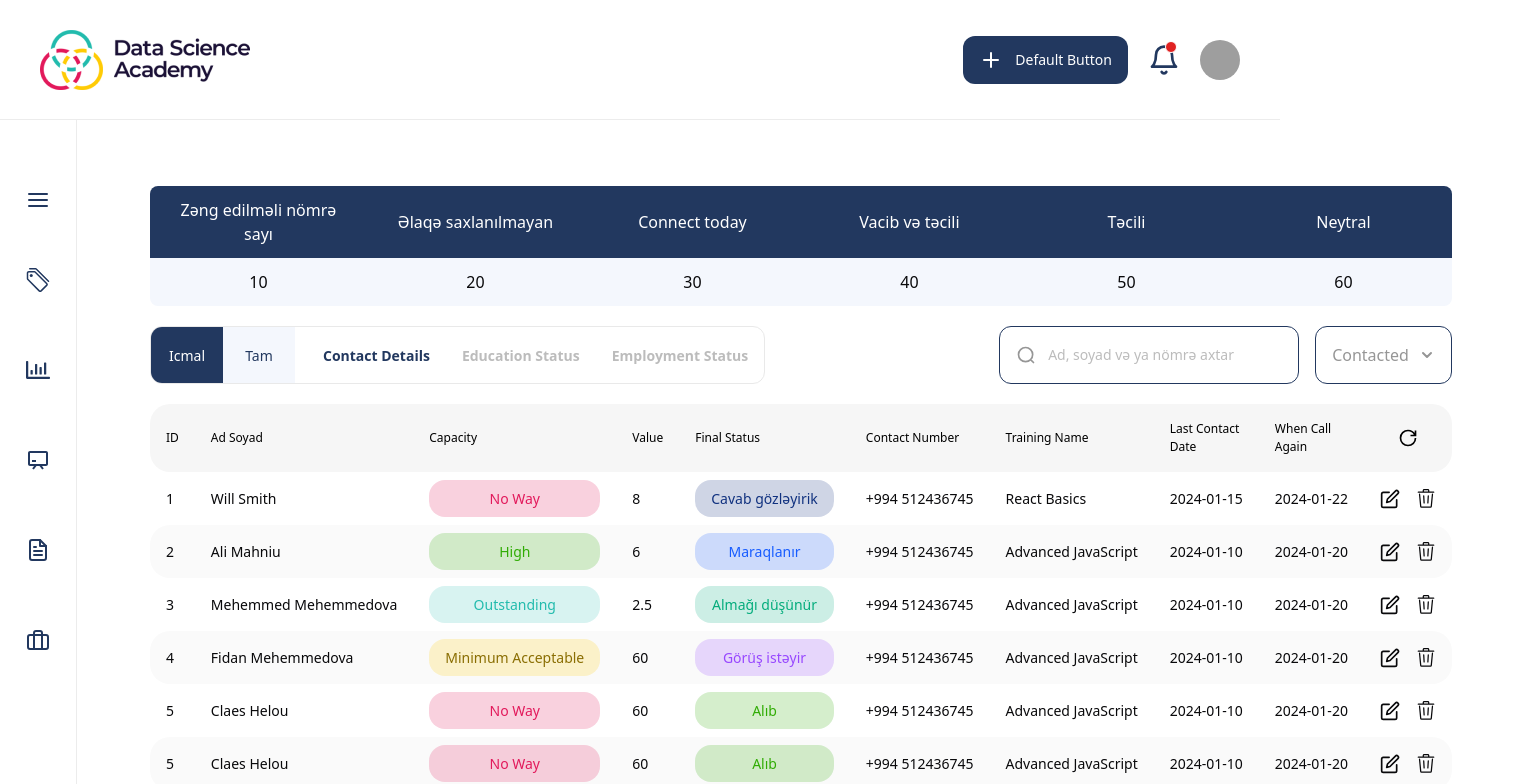
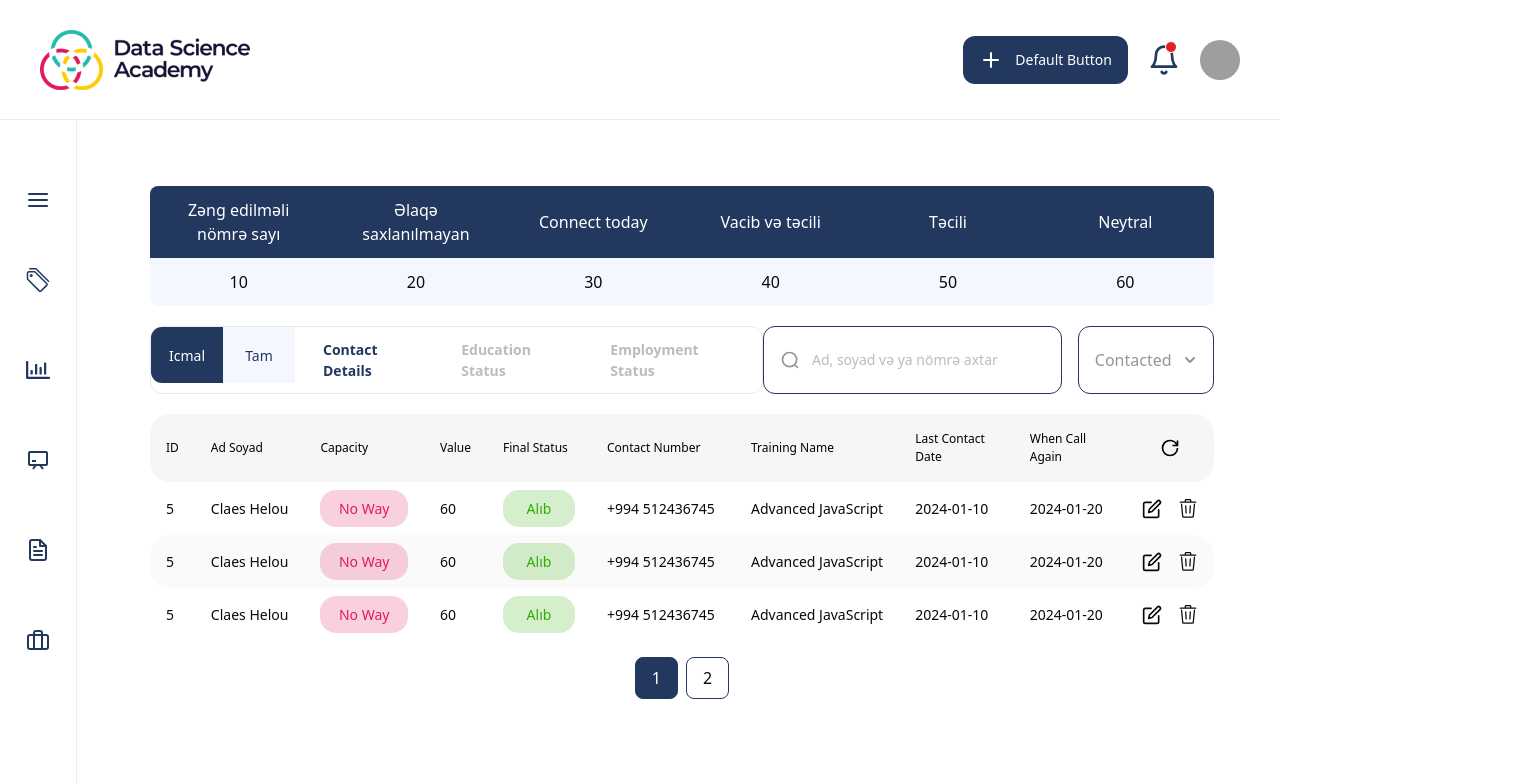
Before and after one commit to QssAnalytic/DataGovernance, a React (Vite) app: page /details in a window 1280 px wide. Shown: the top 784 px of the page, 1518 px wide, since content can reach past the window. Built offline with nearby package versions, Linux system fonts and the light colour scheme; grey boxes are pictures that could not be loaded.

Commit message:
fixing bug

```diff
--- a/src/pages/app-data/components/filter/index.tsx
+++ b/src/pages/app-data/components/filter/index.tsx
@@ -11,10 +11,9 @@ const Filter: React.FC<FilterProps>  = ({ searchTerm, setSearchTerm }) => {
     return (
         <div className="flex mt-10 h-[90px] px-7 z-10 justify-around gap-[10rem]">
             <div className='flex relative justify-center  w-[296px]  border-[0.5px]  bg-[#FAFCFF] border-[#22385F] rounded-xl h-[56px]  px-[16px] py-[14px] '>
-                {/* <img src={searchIcn} className='mr-2' alt="search icon" /> */}
                 <FiSearch  className="mr-2 mt-[2px] text-[#969696] font-montserrat font-bold text-[] text-[24px]"/>
                 <input type="text" value={searchTerm}
-                    onChange={(e) => setSearchTerm(e.target.value)} className="  w-[296px] focus:outline-none  placeholder-font-montserrat placeholder-text-[14px] placeholder-leading-[17.07px]  placeholder-font-normal " placeholder="Ad, soyad və ya nömrə axtar" />
+                    onChange={(e) => setSearchTerm(e.target.value)} className="  w-[296px] bg-[#FAFCFF] focus:outline-none  placeholder-font-montserrat placeholder-text-[14px] placeholder-leading-[17.07px]  placeholder-font-normal " placeholder="Ad, soyad və ya nömrə axtar" />
             </div>
             <FilterData />
 
--- a/src/pages/app-data/components/table/index.tsx
+++ b/src/pages/app-data/components/table/index.tsx
@@ -108,6 +108,7 @@ const Table: React.FC<TableProps> = ({ searchTerm }) => {
         setCurrentPage(page);
     };
     return (
+        <div>
  <div className=" overflow-y-scroll flex rounded-lg  ">
             <table className="min-w-full table-auto rounded-lg border-collapse border border-gray-200 ">
                 <thead className="bg-[#FAFAFA]  rounded-lg">
@@ -203,7 +204,11 @@ const Table: React.FC<TableProps> = ({ searchTerm }) => {
                     ))}
                 </tbody>
             </table>
-            <div className="flex justify-center mt-4">
+
+
+
+        </div>
+        <div className="  flex justify-center mt-4">
                 {Array.from({ length: totalPages }, (_, index) => (
                     <button
                         key={index}
@@ -214,6 +219,10 @@ const Table: React.FC<TableProps> = ({ searchTerm }) => {
                         {index + 1}
                     </button>
                 ))}
+
+
+
+            </div>
           {showModal && (
                 <div className="fixed inset-0 z-50 flex items-center justify-center   bg-[#000000] rounded-lg bg-opacity-70">
                     <div className="bg-white p-6 rounded-lg shadow-custom w-[328px] h-[153px]">
@@ -238,11 +247,8 @@ const Table: React.FC<TableProps> = ({ searchTerm }) => {
                     </div>
                 </div>
             )}
+        </div>
 
-
-
-            </div>
-        </div>
 
     );
 };
--- a/src/pages/app-data/components/training-name/index.tsx
+++ b/src/pages/app-data/components/training-name/index.tsx
@@ -3,7 +3,6 @@ import { MdKeyboardArrowRight } from "react-icons/md";
 import { FaArrowLeft } from "react-icons/fa6";
 import { IoCloseSharp } from "react-icons/io5";
 import { IoSearch } from "react-icons/io5";
-import { RxCross1 } from "react-icons/rx";
 import { IoIosArrowDown } from "react-icons/io";
 
 
@@ -19,6 +18,7 @@ const TrainingName: React.FC<MyComponentProps> = ({ isOpen, onToggle }) => {
     const [isCustomized, setIsCustomized] = useState<boolean>(false);
     const [query, setQuery] = useState<string>('');
     const [isSearch, setIsSearch] = useState<boolean>(false);
+    const [isInputFocused, setIsInputFocused] = useState(false);
 
     const applicationSource: string[] = [
         'Data Science Bootcamp',
@@ -161,36 +161,30 @@ const TrainingName: React.FC<MyComponentProps> = ({ isOpen, onToggle }) => {
 
 
                 <div className='flex flex-col mt-3  gap-[10px]'>
-                    <div className='flex mt-2 px-3 py-1 gap-[7px] '>
+                    <div className='flex flex-col mt-2 px-3 py-1 gap-[7px] '>
 
-                        {!isSearch ? <div className="flex  gap-[5px]">
+                        <div className="flex  gap-[5px]">
                             <span className='cursor-pointer font-montserrat font-normal w-[110px] text-[16px] text-[#1D7EB7] leading-[19.05px]'
                                 onClick={() => (!isCustomized ? selectAll() : selectCustomized())}>
                                 Hamısını seç
                             </span>
                             <div className='w-[5px] h-[5px] rounded bg-[#1D7EB7] mt-[0.5rem]'></div>
                             <span className=' cursor-pointer font-montserrat font-normal text-[16px] text-[#1D7EB7] leading-[19.05px]' onClick={() => (!isCustomized ? reseAll() : resetCustomized())}>Sıfırla</span>
-                        </div> : null}
+                        </div>
 
-                        {isCustomized ? <div className={`flex ml-[2px]  justify-end gap-1 ${isSearch && "w-[200px] h-[30px]  border transition-all duration-700 ease-in-out rounded-lg px-2 py-1"} `} >
-                            {!isSearch ? <div className="w-[1px] transition-all  ease-in-out h-[20px] bg-[#8F8F8F]"></div> : null}
+                        {isCustomized ? <div className={`flex ml-[2px] mt-2 flex-col gap-1 w-[200px]   h-[30px]  border transition-all duration-700 ease-in-out rounded-lg px-2 py-1 `} >
 
-                            {isSearch &&
-                                <input type="text" name="search" className="peer absolute border-none focus:outline-none " value={query}
-                                    onChange={(e) => setQuery(e.target.value)} />
 
-                            }
-                            <IoSearch className={`text-[#8F8F8F] w-[20px] h-[20px] text-end  cursor-pointer peer-focus:hidden ${isSearch && 'transition-all  z-10 relative duration-700 ease-in-out  mr-[10rem]'}`} onClick={toggleSearchBtn} />
-                            <RxCross1
-                                className={`text-[#8F8F8F] z-10 w-[20px] h-[20px] cursor-pointer ${isSearch ? 'block' : 'hidden'
-                                    }`}
-                                onClick={handleToggleCustomized}
-                            />
+                             <input type="text" name="search" className="peer absolute  border-none focus:outline-none " value={query}
+                                onChange={(e) => setQuery(e.target.value)} />
+
+
+                            <IoSearch className={`text-[#8F8F8F] z-10 w-[20px] h-[20px] text-end  cursor-pointer peer-focus:hidden `} onClick={toggleSearchBtn} />
+
 
                         </div>
                             : null
                         }
-
                     </div>
                     <div>
 
--- /dev/null
+++ b/src/pages/lead-details/components/Contact Table/index.tsx
@@ -0,0 +1,128 @@
+/* eslint-disable @typescript-eslint/no-explicit-any */
+import React from "react";
+import { GrRefresh } from "react-icons/gr";
+import { FiEdit } from "react-icons/fi";
+import { GoTrash } from "react-icons/go";
+import {
+  getCapacityStyles,
+  getStatusStyles,
+} from "@/helpers/changinColorTable";
+import PaginationControls from "../Pagination Buttons";
+
+interface TableProps {
+  headers: string[];
+  data: { [key: string]: any }[];
+}
+
+const ContactTable: React.FC<TableProps> = ({ headers, data }) => {
+  const rowsPerPage = 7;
+  const totalPages = Math.ceil(data.length / rowsPerPage);
+  const startIndex = (totalPages - 1) * rowsPerPage;
+  const currentData = data.slice(startIndex, startIndex + rowsPerPage);
+
+  const columnWidths: string[] = [
+    "w-[3%]", // ID
+    "w-[10%]", // Ad Soyad
+    "w-[13%]", // Capacity
+    "w-[5%]", // Value
+    "w-[15%]", // Final Status
+    "w-[15%]", // Contact Number
+    "w-[12%]", // Training Name
+    "w-[14%]", // Last Contact Date
+    "w-[13%]", // When Call Again
+  ];
+
+  return (
+    <div>
+      <div className="overflow-x-auto mt-[20px]">
+        <div className="max-h-[450px] overflow-y-auto no-scrollbar">
+          <table className="table-auto w-full border-collapse">
+            <thead className="bg-[#F6F6F6] sticky top-0 z-10">
+              <tr>
+                {headers.map((header, index) => (
+                  <th
+                    key={index}
+                    className={`p-[16px] font-[500] text-[12px] text-[#000] ${
+                      columnWidths[index]
+                    } text-left ${
+                      index === 0 ? "rounded-tl-[20px] rounded-bl-[20px]" : ""
+                    }`}
+                  >
+                    {header}
+                  </th>
+                ))}
+                <th className="w-[20%] p-[16px] text-center font-[500] text-[12px] text-[#000] rounded-tr-[20px] rounded-br-[20px]">
+                  <div className="flex justify-center items-center">
+                    <GrRefresh size={20} />
+                  </div>
+                </th>
+              </tr>
+            </thead>
+
+            <tbody>
+              {currentData.map((row, rowIndex) => (
+                <tr
+                  key={rowIndex}
+                  className={`${
+                    rowIndex % 2 === 1 ? "bg-[#FAFAFA]" : "bg-white"
+                  }`}
+                >
+                  {headers.map((header, cellIndex) => {
+                    const isCapacity = header === "Capacity";
+                    const isStatus = header === "Final Status";
+                    const capacityStyles = isCapacity
+                      ? getCapacityStyles(row[header])
+                      : "";
+                    const statusStyles = isStatus
+                      ? getStatusStyles(row[header])
+                      : "";
+
+                    return (
+                      <td
+                        key={cellIndex}
+                        className={`px-[16px] py-[8px] text-left whitespace-nowrap text-[14px] ${
+                          columnWidths[cellIndex]
+                        } ${
+                          cellIndex === 0
+                            ? "rounded-tl-[20px] rounded-bl-[20px]"
+                            : ""
+                        }`}
+                      >
+                        <span
+                          className={`inline-block w-full ${
+                            isCapacity || isStatus
+                              ? "py-2 px-[16px] text-center"
+                              : "p-0"
+                          } text-[14px] rounded-[16px] ${capacityStyles} ${statusStyles}`}
+                        >
+                          {row[header]}
+                        </span>
+                      </td>
+                    );
+                  })}
+                  <td
+                    key={"icons"}
+                    className={`p-[16px] rounded-tr-[20px] rounded-br-[20px]  text-center whitespace-nowrap ${
+                      columnWidths[columnWidths.length - 1]
+                    }`}
+                  >
+                    <div className="flex justify-center items-center space-x-4">
+                      <FiEdit size={20} />
+                      <GoTrash size={20} />
+                    </div>
+                  </td>
+                </tr>
+              ))}
+            </tbody>
+          </table>
+        </div>
+      </div>
+
+      {/* Pagination Controls */}
+
+      <PaginationControls data={data} />
+    </div>
+  );
+};
+
+export default ContactTable;
--- /dev/null
+++ b/src/pages/lead-details/components/Pagination Buttons/index.tsx
@@ -0,0 +1,30 @@
+import { useState } from "react";
+
+const PaginationControls = ({ data }) => {
+  const [currentPage, setCurrentPage] = useState(1);
+  const rowsPerPage = 7;
+  const totalPages = Math.ceil(data.length / rowsPerPage);
+  const startIndex = (currentPage - 1) * rowsPerPage;
+  const currentData = data.slice(startIndex, startIndex + rowsPerPage);
+
+  const handlePageChange = (page: number) => {
+    setCurrentPage(page);
+  };
+  return (
+    <div className="flex justify-center mt-4 space-x-2">
+      {Array.from({ length: totalPages }, (_, index) => (
+        <button
+          key={index}
+          onClick={() => handlePageChange(index + 1)}
+          className={`px-4 py-2 border-[#22385F] border rounded-lg ${
+            currentPage === index + 1 ? "bg-[#22385F] text-white" : "bg-white"
+          }`}
+        >
+          {index + 1}
+        </button>
+      ))}
+    </div>
+  );
+};
+
+export default PaginationControls;
--- /dev/null
+++ b/src/pages/lead-details/index.tsx
@@ -0,0 +1,138 @@
+import ContactTable from "./components/Contact Table";
+import TableInfoSection from "./components/Table Info Section";
+
+const DetailsPage = () => {
+  const headers = [
+    "ID",
+    "Ad Soyad",
+    "Capacity",
+    "Value",
+    "Final Status",
+    "Contact Number",
+    "Training Name",
+    "Last Contact Date",
+    "When Call Again",
+  ];
+
+  const data = [
+    {
+      ID: 1,
+      "Ad Soyad": "Will Smith",
+      Capacity: " No Way",
+      Value: 8,
+      "Final Status": "Cavab gözləyirik",
+      "Contact Number": "+994 512436745",
+      "Training Name": "React Basics",
+      "Last Contact Date": "2024-01-15",
+      "When Call Again": "2024-01-22",
+    },
+    {
+      ID: 2,
+      "Ad Soyad": "Ali Mahniu",
+      Capacity: " High",
+      Value: 6,
+      "Final Status": "Maraqlanır",
+      "Contact Number": "+994 512436745",
+      "Training Name": "Advanced JavaScript",
+      "Last Contact Date": "2024-01-10",
+      "When Call Again": "2024-01-20",
+    },
+    {
+      ID: 3,
+      "Ad Soyad": "Mehemmed Mehemmedova",
+      Capacity: " Outstanding",
+      Value: 2.5,
+      "Final Status": "Almağı düşünür",
+      "Contact Number": "+994 512436745",
+      "Training Name": "Advanced JavaScript",
+      "Last Contact Date": "2024-01-10",
+      "When Call Again": "2024-01-20",
+    },
+    {
+      ID: 4,
+      "Ad Soyad": "Fidan Mehemmedova",
+      Capacity: " Minimum Acceptable",
+      Value: 60,
+      "Final Status": "Görüş istəyir",
+      "Contact Number": "+994 512436745",
+      "Training Name": "Advanced JavaScript",
+      "Last Contact Date": "2024-01-10",
+      "When Call Again": "2024-01-20",
+    },
+    {
+      ID: 5,
+      "Ad Soyad": "Claes Helou",
+      Capacity: " No Way",
+      Value: 60,
+      "Final Status": "Alıb",
+      "Contact Number": "+994 512436745",
+      "Training Name": "Advanced JavaScript",
+      "Last Contact Date": "2024-01-10",
+      "When Call Again": "2024-01-20",
+    },
+    {
+      ID: 5,
+      "Ad Soyad": "Claes Helou",
+      Capacity: " No Way",
+      Value: 60,
+      "Final Status": "Alıb",
+      "Contact Number": "+994 512436745",
+      "Training Name": "Advanced JavaScript",
+      "Last Contact Date": "2024-01-10",
+      "When Call Again": "2024-01-20",
+    },
+    {
+      ID: 5,
+      "Ad Soyad": "Claes Helou",
+      Capacity: " No Way",
+      Value: 60,
+      "Final Status": "Alıb",
+      "Contact Number": "+994 512436745",
+      "Training Name": "Advanced JavaScript",
+      "Last Contact Date": "2024-01-10",
+      "When Call Again": "2024-01-20",
+    },
+    {
+      ID: 5,
+      "Ad Soyad": "Claes Helou",
+      Capacity: " No Way",
+      Value: 60,
+      "Final Status": "Alıb",
+      "Contact Number": "+994 512436745",
+      "Training Name": "Advanced JavaScript",
+      "Last Contact Date": "2024-01-10",
+      "When Call Again": "2024-01-20",
+    },
+    {
+      ID: 5,
+      "Ad Soyad": "Claes Helou",
+      Capacity: " No Way",
+      Value: 60,
+      "Final Status": "Alıb",
+      "Contact Number": "+994 512436745",
+      "Training Name": "Advanced JavaScript",
+      "Last Contact Date": "2024-01-10",
+      "When Call Again": "2024-01-20",
+    },
+    {
+      ID: 5,
+      "Ad Soyad": "Claes Helou",
+      Capacity: " No Way",
+      Value: 60,
+      "Final Status": "Alıb",
+      "Contact Number": "+994 512436745",
+      "Training Name": "Advanced JavaScript",
+      "Last Contact Date": "2024-01-10",
+      "When Call Again": "2024-01-20",
+    },
+  ];
+
+  return (
+    <div className="p-[50px]">
+      <TableInfoSection />
+      <ContactTable headers={headers} data={data} />
+    </div>
+  );
+};
+
+export default DetailsPage;
--- a/src/routes.tsx
+++ b/src/routes.tsx
@@ -6,7 +6,7 @@ import {
 import Layout from "./layout";
 import Home from "./pages/home";
 import ApplicationData from "./pages/app-data";
-import DetailsPage from "./pages/lead-details-page";
+import DetailsPage from "./pages/lead-details";
 import OverviewPage from "./pages/overview";
 
 const router = createBrowserRouter(
```
Also changed, not shown: src/pages/lead-details/components/Contacted Filter/index.tsx (renamed from src/pages/lead-details-page/components/Contacted Filter/index.tsx), src/pages/lead-details/components/Search Filter/index.tsx (renamed from src/pages/lead-details-page/components/Search Filter/index.tsx), src/pages/lead-details/components/Table Changer/index.tsx (renamed from src/pages/lead-details-page/components/Table Changer/index.tsx), src/pages/lead-details/components/Table Info Section/index.tsx (renamed from src/pages/lead-details-page/components/Table Info Section/index.tsx), src/pages/lead-details/components/Table Info Top/index.tsx (renamed from src/pages/lead-details-page/components/Table Info Top/index.tsx). Lines whose indentation alone changed are shown as unchanged.
